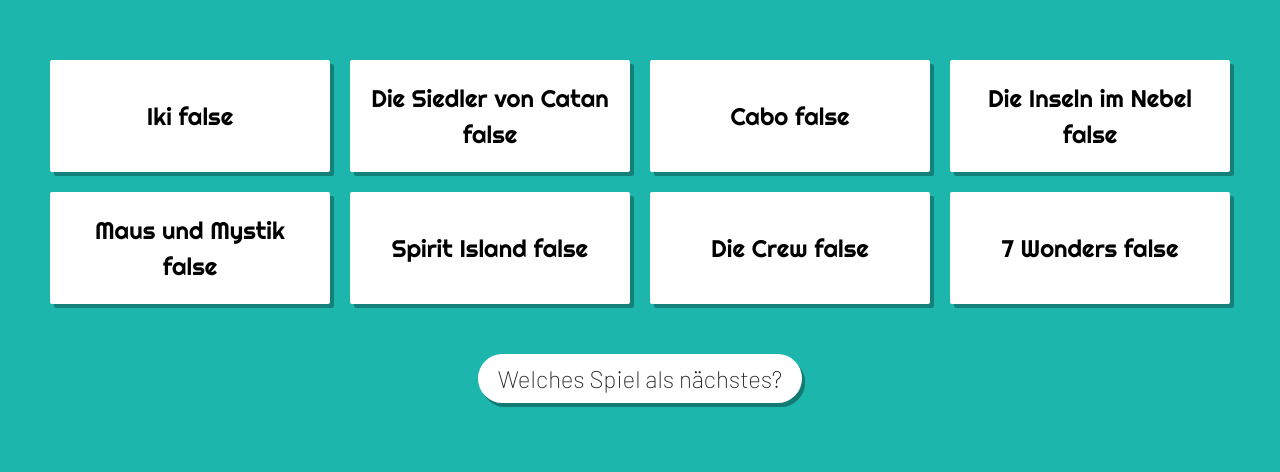
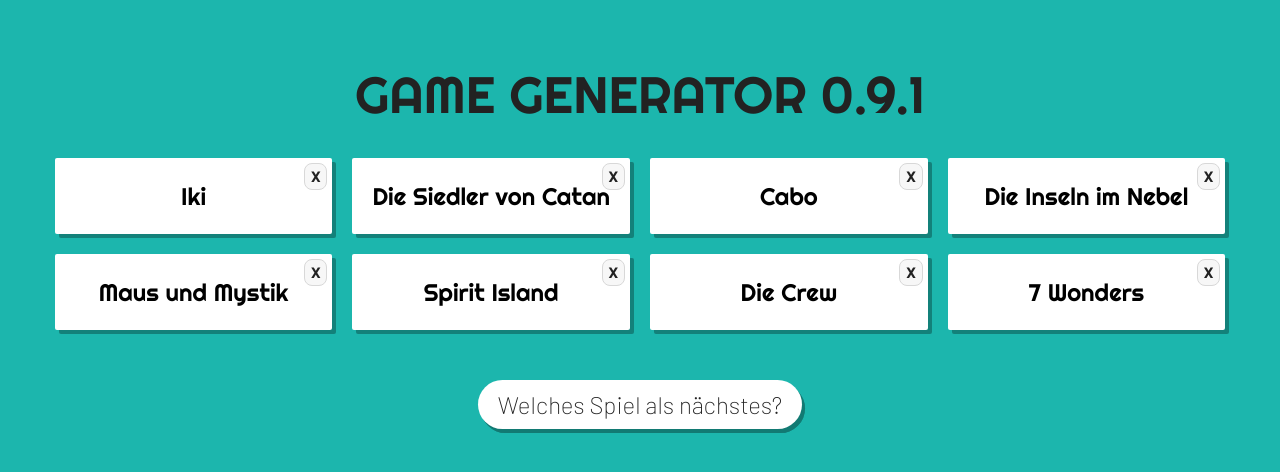
Before and after one commit to AnyLena/game-app, a React (Vite) app: page / in a window 1280 px wide. Shown: the part 144-616 px from the top of the page. Built offline with nearby package versions, Linux system fonts and the light colour scheme.

Commit message:
adding delete buttons

```diff
--- a/src/App.css
+++ b/src/App.css
@@ -9,10 +9,11 @@
   justify-content: center;
 }
 
-/* h1 {
+h1 {
   text-transform: uppercase;
   font-size: 3rem;
-} */
+  color: #222
+}
 
 /* h2 {
   text-transform: uppercase;
@@ -39,6 +40,7 @@
   transition: 1s;
   border-radius: 2px;
   color: black;
+  position: relative;
 }
 
 /* .hidden {
@@ -91,6 +93,18 @@
   color: white
 }
 
+.delete-btn {
+  background-color: rgb(247, 247, 247);
+  border: solid 1px #d8d8d8;
+  color: #222;
+  font-size: 15px;
+  padding: 3px 6px;
+  position: absolute;
+  right: 5px;
+  top: 5px;
+
+}
+
 /* p {
   font-size: 1.5rem;
 } */
--- a/src/App.jsx
+++ b/src/App.jsx
@@ -1,56 +1,57 @@
-import { useState } from 'react'
-import GameList from './components/GameList'
-import './App.css'
+import { useState } from "react";
+import GameList from "./components/GameList";
+import "./App.css";
 
 function App() {
   const [games, setGames] = useState([
     {
       id: 11,
-      name: 'Iki',
-      played: false
+      name: "Iki",
+      played: false,
     },
     {
       id: 12,
-      name: 'Die Siedler von Catan',
-      played: false
+      name: "Die Siedler von Catan",
+      played: false,
     },
     {
       id: 13,
-      name: 'Cabo',
-      played: false
+      name: "Cabo",
+      played: false,
     },
     {
       id: 14,
-      name: 'Die Inseln im Nebel',
-      played: false
+      name: "Die Inseln im Nebel",
+      played: false,
     },
     {
       id: 15,
-      name: 'Maus und Mystik',
-      played: false
+      name: "Maus und Mystik",
+      played: false,
     },
     {
       id: 16,
-      name: 'Spirit Island',
-      played: false
+      name: "Spirit Island",
+      played: false,
     },
     {
       id: 17,
-      name: 'Die Crew',
-      played: false
+      name: "Die Crew",
+      played: false,
     },
     {
       id: 18,
-      name: '7 Wonders',
-      played: false
-    }
-  ])
+      name: "7 Wonders",
+      played: false,
+    },
+  ]);
 
   return (
     <>
-     <GameList games={games} setGames={setGames}/>
+      <h1>Game Generator 0.9.1</h1>
+      <GameList games={games} setGames={setGames} />
     </>
-  )
+  );
 }
 
-export default App
+export default App;
--- a/src/components/GameList.jsx
+++ b/src/components/GameList.jsx
@@ -2,14 +2,6 @@
 
 const GameList = ({ games, setGames }) => {
   const [nextGame, setNextGame] = useState();
-
-  const handleNext = () => {
-    const unplayedGames = games.filter( game => game.played === false);
-    if (unplayedGames.length > 0) {
-        let next = Math.floor(Math.random() * unplayedGames.length);
-        setNextGame(unplayedGames[next].id);
-    }
-  };
 
   useEffect(() => {
     if (nextGame !== undefined) {
@@ -21,6 +13,18 @@
     }
   }, [nextGame]);
 
+  const handleNext = () => {
+    const unplayedGames = games.filter( game => game.played === false);
+    if (unplayedGames.length > 0) {
+        let next = Math.floor(Math.random() * unplayedGames.length);
+        setNextGame(unplayedGames[next].id);
+    }
+  };
+
+const handleDelete = () => {
+    console.log('delete')
+}
+
   return (
     <>
       <div className="container">
@@ -29,7 +33,8 @@
             className={game.id === nextGame ? "card this-card" : "card"}
             key={game.id}
           >
-            {game.name} {game.played ? "true" : "false"}
+            {game.name}
+            <button onClick={handleDelete} className="delete-btn">X</button>
           </div>
         ))}
       </div>
```
